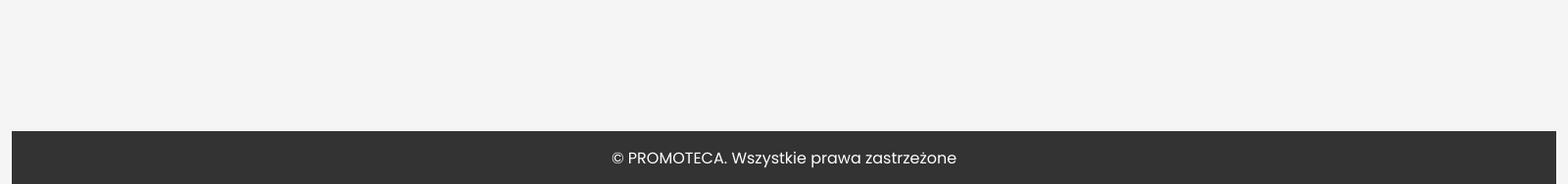
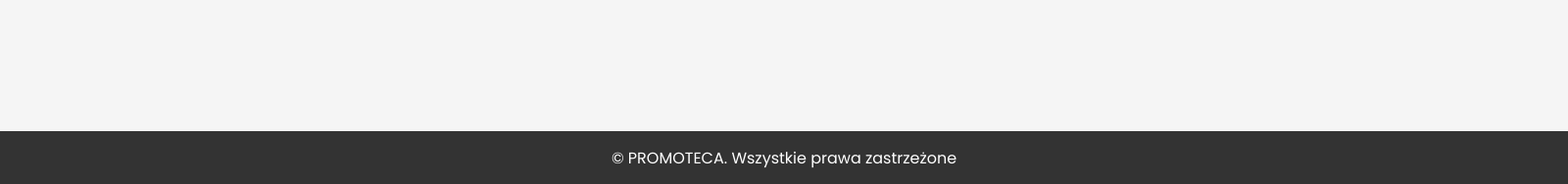
Before and after one commit to goldipl/PROMOTECA, a PHP site: page / in a window 1600 px wide. Shown: the part 795-983 px from the top of the page at 98% size. Run offline with PHP 8.4, Linux system fonts and the light colour scheme; some libraries are stand-ins or nearby versions.

Commit message:
styling footer rwd - mobile version

```diff
--- a/scss/_footer.scss
+++ b/scss/_footer.scss
@@ -26,6 +26,7 @@ footer {
             }
         }
         .footer-bottom {
+            position: relative;
             display: flex;
             justify-content: center;
             align-items: center;
@@ -33,11 +34,24 @@ footer {
             color: #FFFFFF;
             height: 54px;
             p {
+                position: relative;
+                z-index: 1;
                 font-weight: 400;
                 font-size: 16px;
                 line-height: 19px;
                 color: #FFFFFF;
                 text-align: center;
+            }
+            &::after {
+                position: absolute;
+                content: "";
+                display: block;
+                width: 100vw;
+                height: 54px;
+                background-color: #333333;
+                top: 0;
+                left: calc(((100vw - 1576px)/2)*(-1));
+                z-index: 0;
             }
         }
     }
@@ -64,6 +78,9 @@ footer {
                 p {
 
                 }
+                &::after {
+                    display: none;
+                }
             }
         }
     }
--- a/scss/main.css
+++ b/scss/main.css
@@ -768,6 +768,7 @@ footer .footer-container .footer-top .footer-left-container {
   height: max-content;
 }
 footer .footer-container .footer-bottom {
+  position: relative;
   display: flex;
   justify-content: center;
   align-items: center;
@@ -776,16 +777,32 @@ footer .footer-container .footer-bottom {
   height: 54px;
 }
 footer .footer-container .footer-bottom p {
+  position: relative;
+  z-index: 1;
   font-weight: 400;
   font-size: 16px;
   line-height: 19px;
   color: #FFFFFF;
   text-align: center;
 }
+footer .footer-container .footer-bottom::after {
+  position: absolute;
+  content: "";
+  display: block;
+  width: 100vw;
+  height: 54px;
+  background-color: #333333;
+  top: 0;
+  left: calc((100vw - 1576px) / 2 * -1);
+  z-index: 0;
+}
 
 @media (max-width: 1280px) {
   footer .footer-container {
     width: 100%;
+  }
+  footer .footer-container .footer-bottom::after {
+    display: none;
   }
 }
 body {
```
Also changed, not shown: 1 other file.
